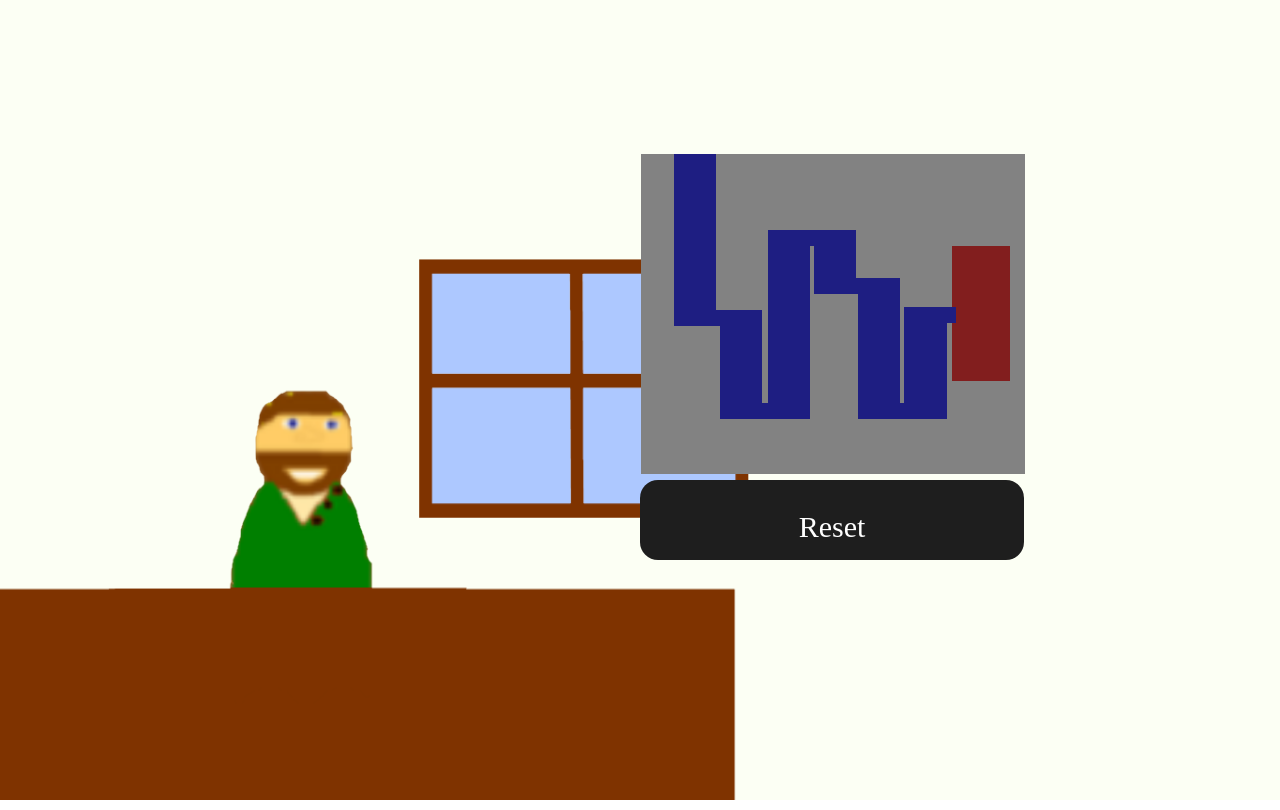
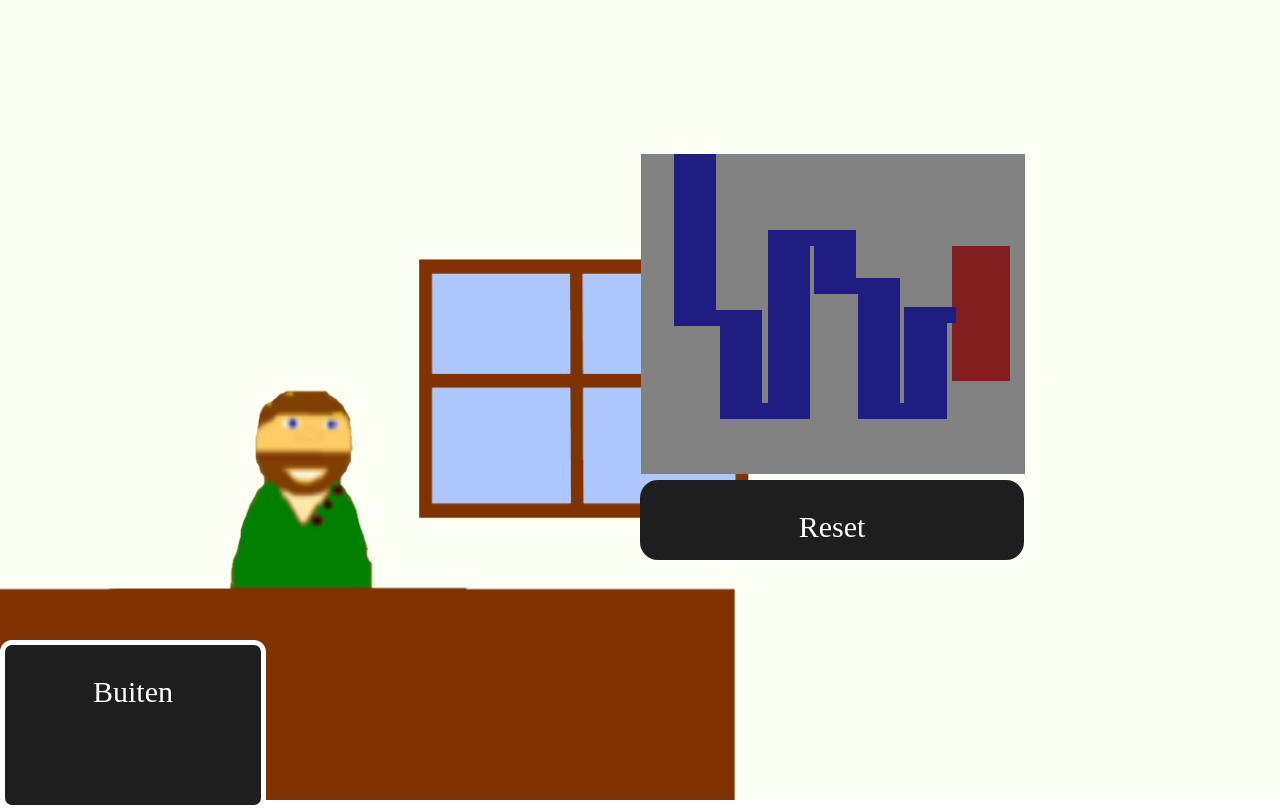
Before and after one commit to 5055/5055.github.io, a plain HTML site: page desert.html in a window 1280 px wide. Both pictures are taken after a click on the element 622 px from the left and 360 px from the top of the page. Drawn offline with Linux system fonts and the light colour scheme.

Commit message:
Add files via upload

```diff
--- a/desert.css
+++ b/desert.css
@@ -682,3 +682,14 @@ html {
   left: 50%;
   margin:0;
 }
+.naar_buiten{
+  height: 20%;
+  width: 20%;
+  position:absolute;
+  top: 80%;
+  left: 0%;
+  border-radius: 12px;
+  border: 5px solid #FFF;
+  cursor: pointer;
+  background-color: rgba(030,030,030,1);
+}
--- a/desert.html
+++ b/desert.html
@@ -108,6 +108,7 @@
       <img src="key.png" height="100%" width="100%">
       </a>
     </div>
+<div class="naar_buiten" id="naar_buiten"onclick="naar_buiten()"><center><p style="font-size:30px"><font color="FFFFFF">Buiten</font></p></center></div>
 </div>
 </body>
 </html>
--- a/desert.js
+++ b/desert.js
@@ -244,5 +244,5 @@ function othername() {
     document.body.style.backgroundSize = "100% 100%";
 
         stad.style.display =  "block" ;
-        inputtextbox.style.display = "none";
+        KM.style.display = "none";
   }
--- a/ring.css
+++ b/ring.css
@@ -380,3 +380,13 @@ html {
   border: 15px solid #FFF;
   cursor: pointer;
 }
+.naar_buiten{
+  background-color: rgba(030,030,030,0.9);
+  position: absolute;
+  top:80%;
+  left:0%;
+  height: 20%;
+  width: 20%;
+  border-radius: 12px;
+  border: 5px solid #FFF;
+}
--- a/ring.js
+++ b/ring.js
@@ -201,5 +201,5 @@ function othername() {
     document.body.style.backgroundSize = "100% 100%";
 
         stad.style.display =  "block" ;
-        inputtextbox.style.display = "none";
+        FtM.style.display = "none";
   }
--- a/snake.js
+++ b/snake.js
@@ -47,6 +47,12 @@ function qw(){
   sfru.style.top = rfru;
   sfru.style.left = xfru;
 }
+document.onkeydown = function(evt) {
+    evt = evt || window.event;
+    if (evt.keyCode == 27) {
+        naar_buiten();
+    }
+};
 window.addEventListener("keydown", function (event) {
   if (event.defaultPrevented) {
     return; // Do nothing if the event was already processed
--- a/woods.css
+++ b/woods.css
@@ -410,3 +410,13 @@ html {
     width: 75%;
     display: none;
   }
+  .naar_buiten{
+    background-color: rgba(030,030,030,0.9);
+    position: absolute;
+    top:110%;
+    left:35%;
+    height: 20%;
+    width: 52%;
+    border-radius: 12px;
+    border: 5px solid #FFF;
+  }
--- a/woods.js
+++ b/woods.js
@@ -202,7 +202,7 @@ function othername() {
     document.body.style.backgroundSize = "100% 100%";
 
         stad.style.display =  "block" ;
-        inputtextbox.style.display = "none";
+        BkE_file.style.display = "none";
   }
   function BkEbuttonone(){
     if(BkEq ==0){
```
Also changed, not shown: index.html (+1 -1 lines), kaaart.html (added, +11 -0 lines), kaart.html (+1 -1 lines), ring.html (+1 -0 lines), woods.html (+2 -1 lines), kaaart.png (added).
